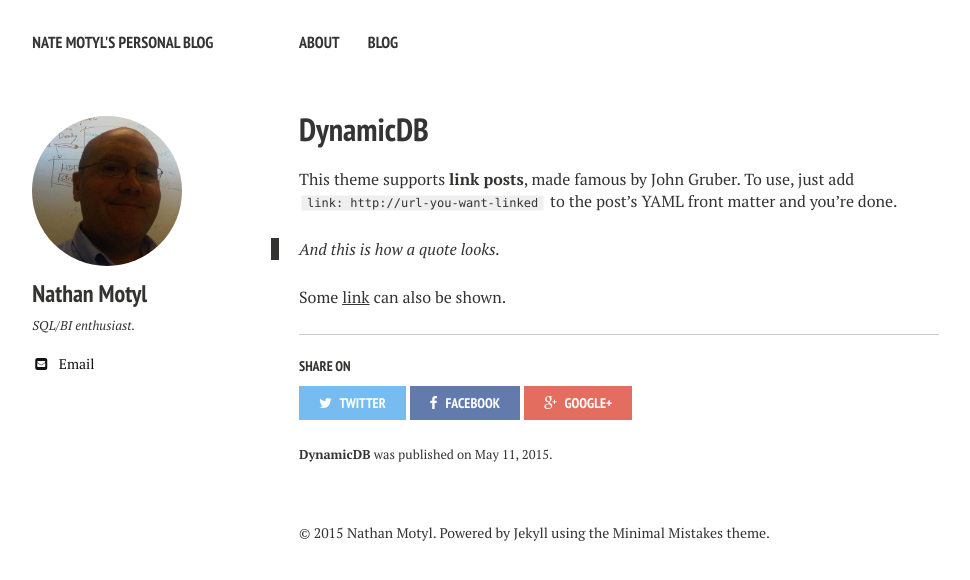
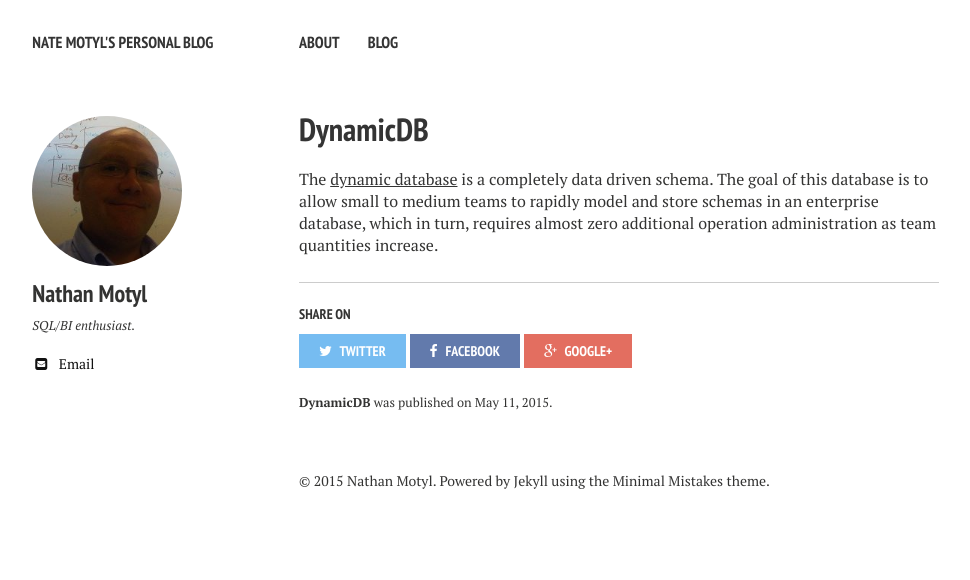
Before and after one commit to nmotyl/nmotyl.github.io, a Jekyll site: the page built from _posts/2015-05-11-DynamicDB.md, in a window 1280 px wide. Shown: the top 580 px of the page, without its empty margins (21-991 px from the left). Built offline with Jekyll 4.4.1, drawn with Linux system fonts in a browser that asks for light colours; nearby versions of some CDN libraries.

Commit message:
update post

```diff
--- a/_posts/2015-05-11-DynamicDB.md
+++ b/_posts/2015-05-11-DynamicDB.md
@@ -8,8 +8,4 @@ link: https://github.com/nmotyl/scripts/tree/master/DynamicDB
 share: true
 ---
 
-This theme supports **link posts**, made famous by John Gruber. To use, just add `link: http://url-you-want-linked` to the post's YAML front matter and you're done.
-
-> And this is how a quote looks.
-
-Some [link](http://www.mademistakes.com) can also be shown.
+The [dynamic database](https://github.com/nmotyl/scripts/tree/master/DynamicDB) is a completely data driven schema. The goal of this database is to allow small to medium teams to rapidly model and store schemas in an enterprise database, which in turn, requires almost zero additional operation administration as team quantities increase.
```
